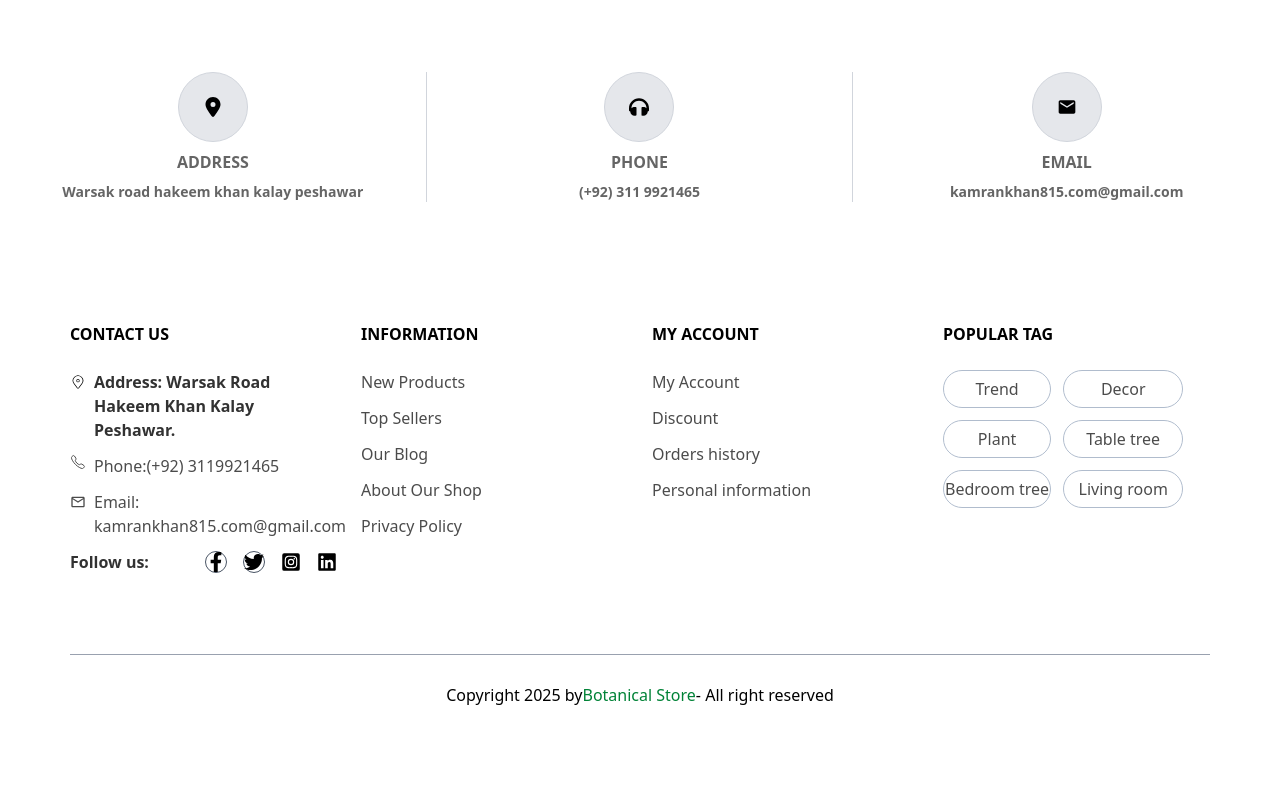
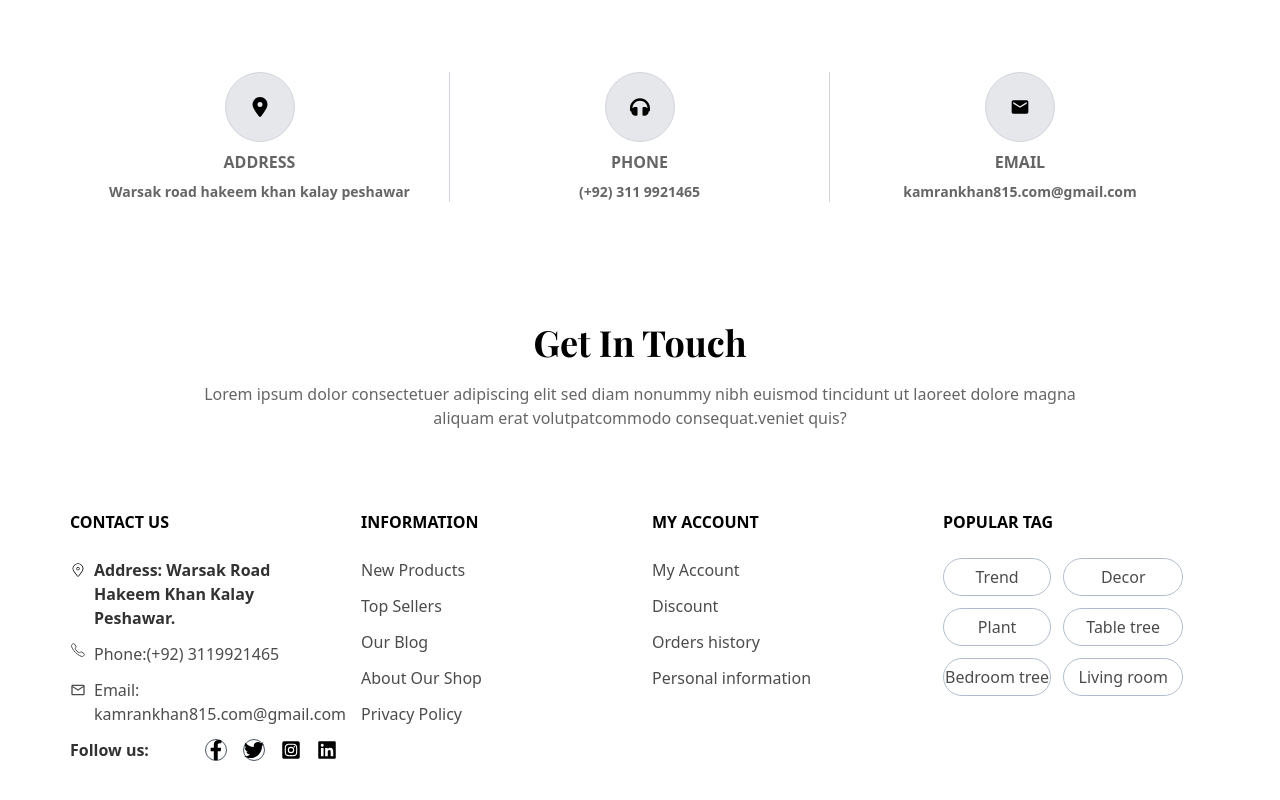
Before and after one commit to kamrankhan200332/Ecommerce_Responsive_Design, a React (Vite) app in the folder client/: page /contact in a window 1280 px wide. Shown: the part 584-1384 px from the top of the page. Before the commit the page ends 1319 px from the top, so only its background shows below. Built offline with nearby package versions, Linux system fonts and the light colour scheme.

Commit message:
add input section

```diff
--- /dev/null
+++ b/client/src/components/ContactComponent/InputSection.jsx
@@ -0,0 +1,20 @@
+import React from 'react';
+
+const InputSection = () => {
+  return (
+    <div className='space-y-10'>
+      <div className="flex items-center justify-center flex-col space-y-5 text-center">
+        <h1 className="font-['Playfair_Display'] text-4xl font-semibold">
+          Get In Touch
+        </h1>
+        <p className="opacity-60">
+          Lorem ipsum dolor consectetuer adipiscing elit sed diam nonummy nibh
+          euismod tincidunt ut laoreet dolore magna <br /> aliquam erat volutpatcommodo
+          consequat.veniet quis?
+        </p>
+      </div>
+    </div>
+  );
+}
+
+export default InputSection;
--- a/client/src/pages/Contact/Contact.jsx
+++ b/client/src/pages/Contact/Contact.jsx
@@ -1,18 +1,22 @@
-import React from 'react';
-import Hero from '../../components/ContactComponent/Hero';
-import AfterHero from '../../components/ContactComponent/AfterHero';
+import React from "react";
+import Hero from "../../components/ContactComponent/Hero";
+import AfterHero from "../../components/ContactComponent/AfterHero";
+import InputSection from "../../components/ContactComponent/InputSection";
 
 const Contact = () => {
   return (
-    <div>
+    <div className="space-y-20 [@media(max-width:576px)]:px-[15px] px-[50px] md:px-[60px] lg:px-[70px]">
       <div>
         <Hero />
       </div>
       <div>
         <AfterHero />
       </div>
+      <div>
+        <InputSection />
+      </div>
     </div>
   );
-}
+};
 
 export default Contact;
```
